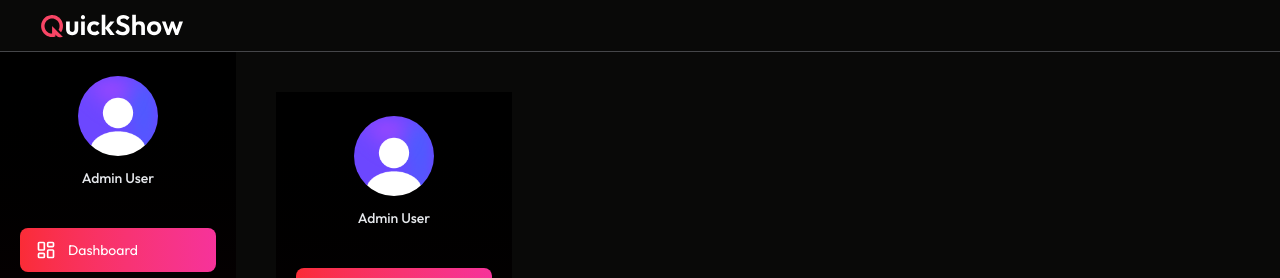
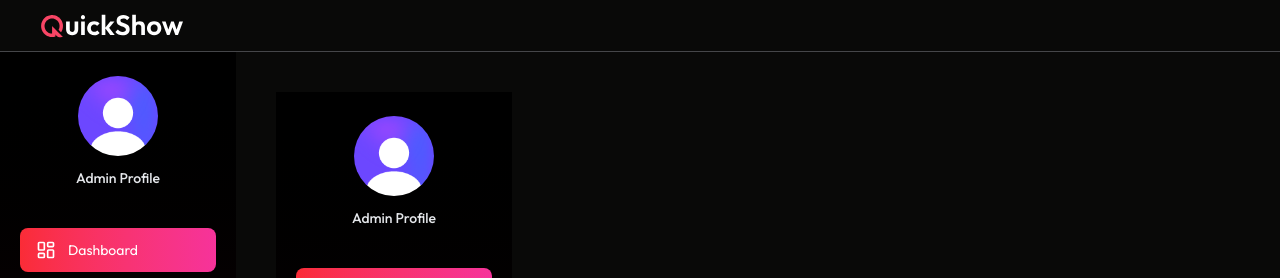
Before and after one commit to Parvesh-ops/Movie-Ticket-Booking, a React (Vite) app in the folder Movie_Ticket_Booking/: page /adminDashboard/sidebar in a window 1280 px wide. Shown: the top 278 px of the page. Built offline with nearby package versions, Linux system fonts and the light colour scheme.

Commit message:
Chaneing Admin name

```diff
--- a/Movie_Ticket_Booking/src/dashboard/AdminSidebar.jsx
+++ b/Movie_Ticket_Booking/src/dashboard/AdminSidebar.jsx
@@ -1,17 +1,12 @@
 import React from "react";
 import { NavLink } from "react-router-dom";
 import { assets } from "../assets/assets";
-import {
-  LayoutDashboardIcon,
-  ListCollapseIcon,
-  ListIcon,
-  PlusSquareIcon,
-} from "lucide-react";
+import { LayoutDashboardIcon,ListCollapseIcon, ListIcon, PlusSquareIcon,} from "lucide-react";
 
 const AdminSidebar = () => {
   const user = {
     firstName: "Admin",
-    lastName: "User",
+    lastName: "Profile",
     imageUrl: assets.profile,
   };
 
```
